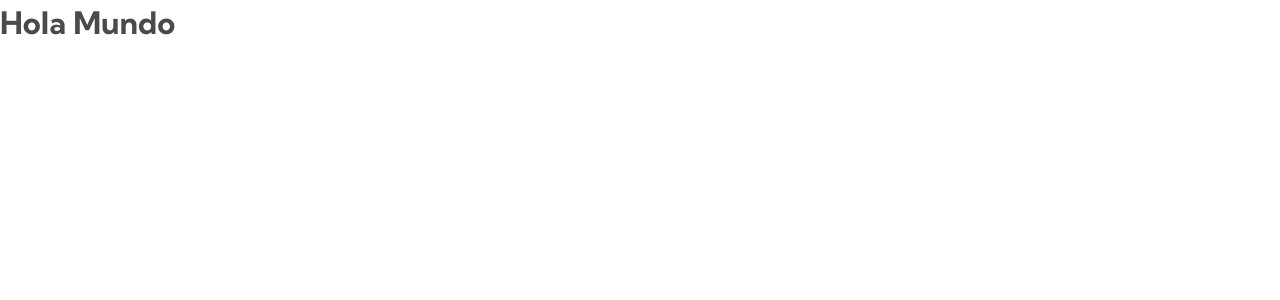
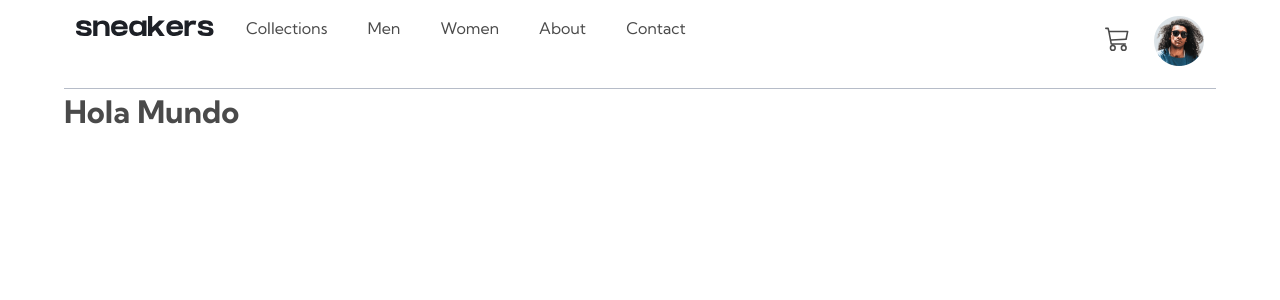
Before and after one commit to irontrooper7/ecommerce-product-page, a Next.js app: page / in a window 1280 px wide. Shown: the top 300 px of the page. Built offline with nearby package versions, Linux system fonts and the light colour scheme.

Commit message:
[mod] header desktop & mobile

```diff
--- /dev/null
+++ b/components/Header.jsx
@@ -0,0 +1,51 @@
+import { useState, useEffect } from 'react';
+import ShoppingCart from './ShoppingCart';
+
+export default function Header() {
+
+	const [menuStatus, setMenuStatus] = useState(false);
+
+	useEffect(() => {
+		window.addEventListener('scroll', function() {
+			if( menuStatus === true ) {
+				setMenuStatus(false)
+			}
+		});
+	});
+
+	return (
+		<div className="header">
+			<nav className="navbar" role="navigation" aria-label="main navigation">
+				<div className="navbar-brand">
+					<a role="button" className={`navbar-burger ${menuStatus ? 'is-active' : ''}`} onClick={() => setMenuStatus(!menuStatus)}>
+						<span aria-hidden="true"></span>
+						<span aria-hidden="true"></span>
+						<span aria-hidden="true"></span>
+					</a>
+					<a className="navbar-item" href="https://bulma.io">
+						<img src="/assets/logo.svg" />
+					</a>
+				</div>
+				<div id="navbarBasicExample" className={`navbar-menu ${menuStatus ? 'is-active' : ''}`}>
+					<div className="navbar-start">
+						<a className="navbar-item">Collections</a>
+						<a className="navbar-item">Men</a>
+						<a className="navbar-item">Women</a>
+						<a className="navbar-item">About</a>
+						<a className="navbar-item">Contact</a>
+					</div>
+				</div>
+				<div className="navbar-end">
+					<div className="navbar-item">
+						<ShoppingCart />
+					</div>
+					<div className="navbar-item">
+						<div className='avatar'>
+							<img src="/assets/image-avatar.png"  />
+						</div>
+					</div>
+				</div>
+			</nav>
+		</div>
+	)
+}
--- /dev/null
+++ b/components/ShoppingCart.jsx
@@ -0,0 +1,9 @@
+import { BsCart3 } from "react-icons/bs";
+
+export default function ShoppingCart() {
+    return (
+        <div className="shopping-cart">
+            <BsCart3 />
+        </div>
+    )
+}
--- a/src/pages/api/hello.js
+++ /dev/null
@@ -1,5 +0,0 @@
-// Next.js API route support: https://nextjs.org/docs/api-routes/introduction
-
-export default function handler(req, res) {
-  res.status(200).json({ name: "John Doe" });
-}
--- a/src/pages/index.js
+++ b/src/pages/index.js
@@ -1,4 +1,5 @@
 import Head from "next/head";
+import Header from "../../components/Header";
 
 export default function Home() {
   return (
@@ -10,7 +11,10 @@ export default function Home() {
         <link rel="icon" href="/favicon.png" />
       </Head>
       <main>
-        <h1>Hola Mundo</h1>
+        <div className="container">
+          <Header />
+          <h1>Hola Mundo</h1>
+        </div>
       </main>
     </>
   );
--- /dev/null
+++ b/src/styles/base/base.sass
@@ -0,0 +1,21 @@
+h1
+    font-family: "Kumbh Sans", sans-serif
+    font-size: 31px
+    font-weight: 700
+
+h2
+    font-family: "Kumbh Sans", sans-serif
+
+h3
+    font-family: "Kumbh Sans", sans-serif
+
+h4
+    font-family: "Kumbh Sans", sans-serif
+
+p
+    font-family: "Kumbh Sans", sans-serif
+    font-size: 16px
+
+a
+    font-family: "Kumbh Sans", sans-serif
+    font-size: 16px
--- /dev/null
+++ b/src/styles/base/colors.sass
@@ -0,0 +1,11 @@
+// PRIMARY COLORS
+$primary: hsl(26, 100%, 55%)
+$secondary: hsl(25, 100%, 94%)
+
+// NEUTRAL COLORS
+$White: hsl(0, 0%, 100%)
+$Black: hsl(0, 0%, 0%)
+$Light-grayish-blue: hsl(223, 64%, 98%)
+$Grayish-blue: hsl(220, 14%, 75%)
+$Dark-grayish-blue: hsl(219, 9%, 45%)
+$Very-dark-blue: hsl(220, 13%, 13%)
--- /dev/null
+++ b/src/styles/components/shopping-cart.sass
@@ -0,0 +1,3 @@
+.shopping-cart
+    svg
+        font-size: 25px
--- a/src/styles/globals.sass
+++ b/src/styles/globals.sass
@@ -2,7 +2,15 @@
 @import '../../node_modules/bulma/bulma'
 @import url('https://fonts.googleapis.com/css2?family=Kumbh+Sans:wght@100..900&display=swap')
 
-h1
-    font-family: "Kumbh Sans", sans-serif
-    font-size: 31px
-    font-weight: 700
+// BASE
+@import './base/base'
+@import './base/colors'
+
+// LAYOUT
+@import './layout/header'
+
+// COMPONENTS
+@import './components/shopping-cart'
+
+// RESPONSIVE
+@import './responsive/desktop'
--- /dev/null
+++ b/src/styles/layout/header.sass
@@ -0,0 +1,60 @@
+.header
+    .navbar
+        display: flex
+        justify-content: space-between
+        align-items: flex-start
+        position: relative
+        .navbar-brand
+            .navbar-burger
+                margin: 0px
+        .navbar-menu
+            display: block
+            height: 100vh
+            padding: 0px
+            position: absolute
+            transform: translateX(-100%)
+            transition: all 0.3s ease-out
+            top: 100%
+            width: 60%
+            &.is-active
+                transform: translateX(0%)
+            .navbar-start
+                padding: 10px 5px
+                .navbar-item
+                    font-size: 16px
+                    font-weight: 700
+        .navbar-end
+            display: flex
+            align-items: center
+            .navbar-item
+                .avatar
+                    width: 40px
+                    height: 40px
+                    img
+                        max-height: inherit
+
+@mixin header-desktop
+    .header
+        border-bottom: 1px solid $Grayish-blue
+        .navbar
+            align-items: flex-start
+            .navbar-menu
+                position: relative
+                transform: translateX(0%)
+                width: inherit
+                height: inherit
+                top: inherit
+                .navbar-start
+                    padding: 0px
+                    .navbar-item
+                        font-weight: 400
+                        margin: 0px 0.5rem
+                        padding: 1rem 0.75rem 3rem
+            .navbar-end
+                .navbar-item
+                    padding: 1rem 0.75rem 0.5rem
+                    .avatar
+                        width: 50px
+                        height: 50px
+                        img
+                            max-height: inherit
--- /dev/null
+++ b/src/styles/responsive/desktop.sass
@@ -0,0 +1,5 @@
+// DESKTOP
+// @media only screen and (min-width: 769px)
+// DEKTOP FULL
+@media only screen and (min-width: 1024px)
+    @include header-desktop
```
